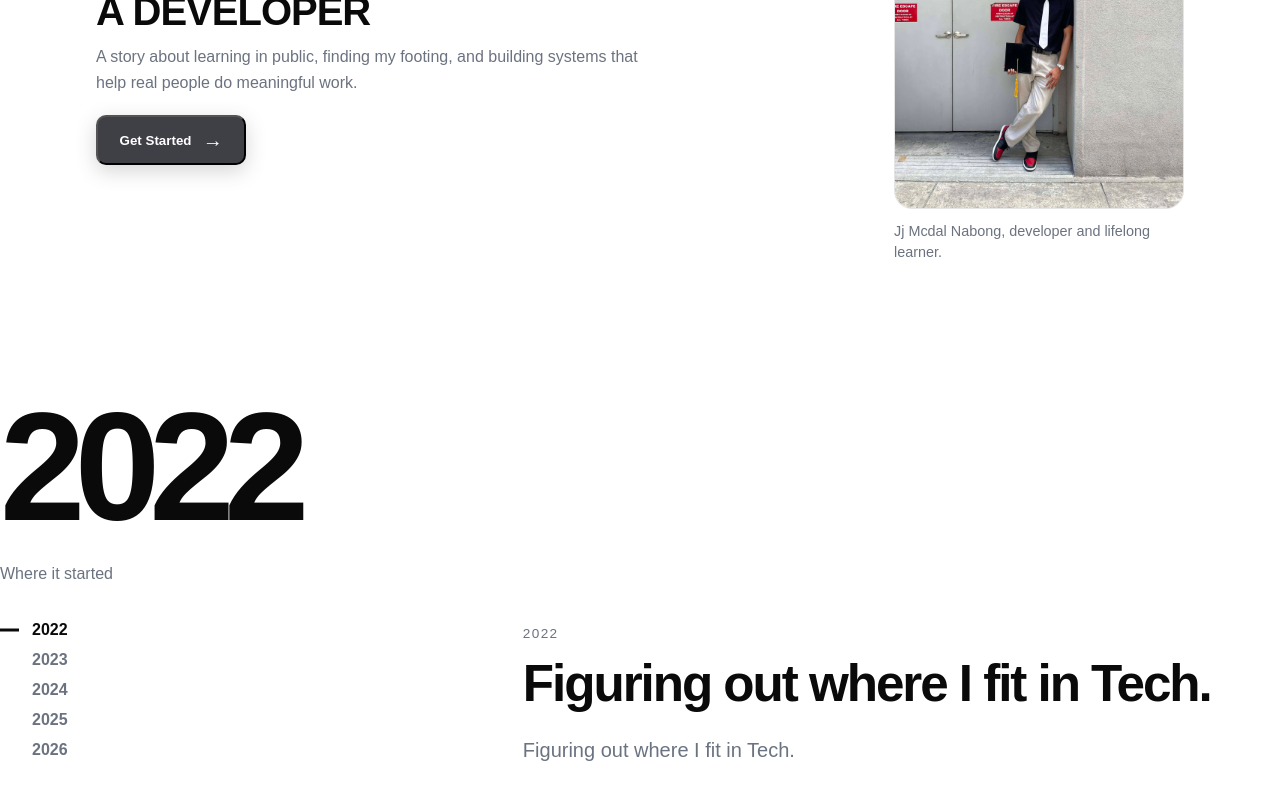
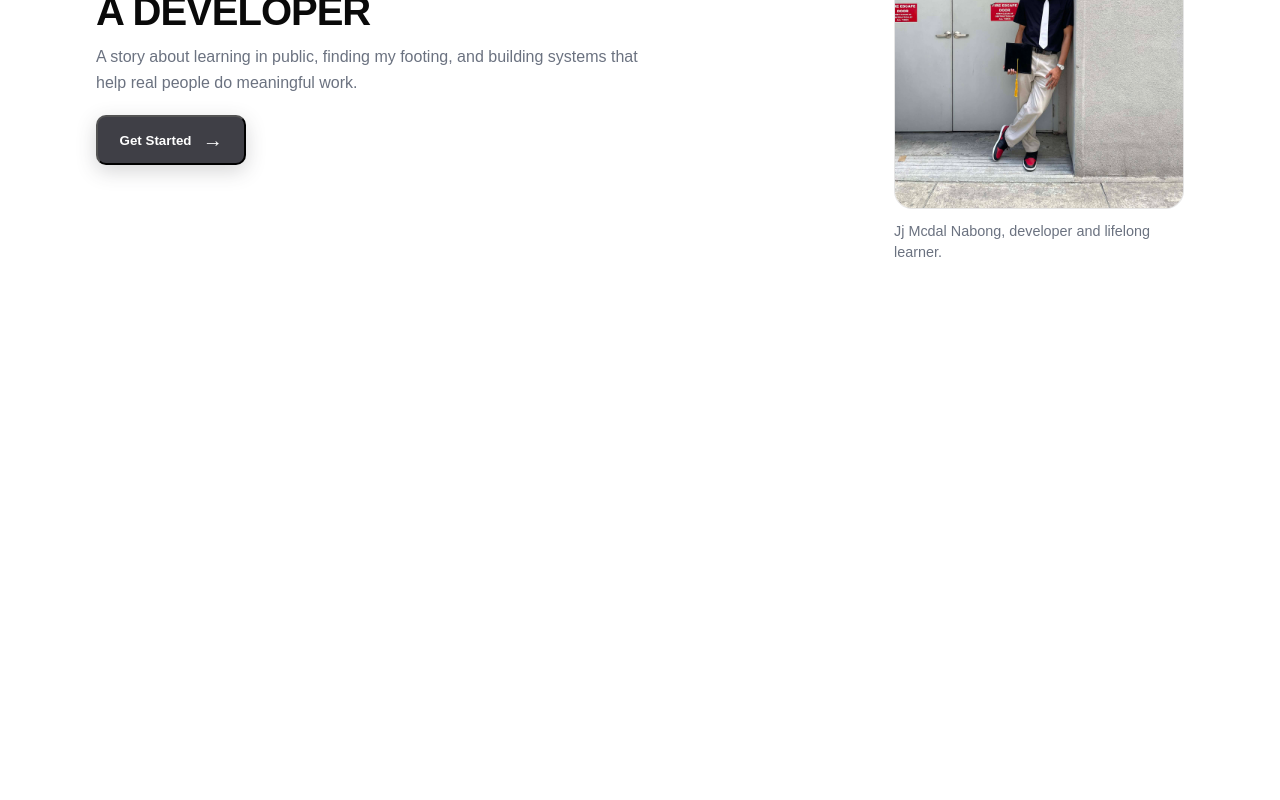
Before and after one commit to JjMcdal/portfolio-jjmcdal, a Next.js app: page /journey in a window 1280 px wide. Shown: the part 270-1070 px from the top of the page. After the commit the page ends 800 px from the top, so only its background shows below. Built offline with nearby package versions, Linux system fonts and the light colour scheme.

Commit message:
fixing journey path

```diff
--- a/app/globals.css
+++ b/app/globals.css
@@ -732,11 +732,14 @@ footer{padding:3.5rem 0}
 
 @keyframes journey-boom-out{0%,65%{opacity:1}100%{opacity:0;visibility:hidden}}
 
-.journey-detail{display:grid;grid-template-columns:minmax(220px,.7fr) minmax(0,1.3fr);gap:clamp(3rem,9vw,9rem);min-height:100svh;padding:8rem 0 6rem;scroll-margin-top:1rem;background:var(--bg);color:var(--text)}
+/* Story view: one continuous scroll. The left column stays pinned while the years scroll on the right. */
 
-.journey-detail-side{position:sticky;top:7rem;align-self:start}
+.journey-detail{display:grid;grid-template-columns:minmax(220px,.7fr) minmax(0,1.3fr);gap:clamp(2rem,6vw,6rem);background:var(--bg);color:var(--text)}
 
-.journey-detail-year{font-size:clamp(5rem,12vw,10rem);font-weight:700;letter-spacing:-.07em;line-height:.8}
+/* Sticky column, as tall as the screen, so the year stays centered while the stories scroll */
+.journey-detail-side{position:sticky;top:0;height:100svh;align-self:start;display:flex;flex-direction:column;justify-content:center}
+
+.journey-detail-year{font-size:clamp(4.5rem,9vw,8rem);font-weight:700;letter-spacing:-.07em;line-height:.8}
 
 .journey-detail-kicker{margin-top:2rem;color:var(--muted);font-size:1rem}
 
@@ -748,13 +751,12 @@ footer{padding:3.5rem 0}
 
 .journey-years button.active::before{content:"";position:absolute;left:0;top:50%;width:1.2rem;height:3px;background:var(--solid);transform:translateY(-50%)}
 
-.journey-detail-content{align-self:center;max-width:48rem}
+/* One full screen per year, so the active year switches cleanly while scrolling */
+.journey-step{min-height:100svh;display:flex;flex-direction:column;justify-content:center;max-width:48rem}
 
-.journey-detail-label{font-family:var(--mono);font-size:.85rem;letter-spacing:.1em;color:var(--muted)}
+.journey-step h2{margin:0 0 1.5rem;font-size:clamp(2rem,4vw,4rem);line-height:1.02;letter-spacing:-.04em}
 
-.journey-detail-content h2{margin:.8rem 0 1.5rem;font-size:clamp(2rem,4vw,4rem);line-height:1.02;letter-spacing:-.04em}
-
-.journey-detail-content>p:last-child{max-width:38rem;color:var(--muted);font-size:clamp(1rem,1.8vw,1.25rem);line-height:1.6}
+.journey-step p{max-width:38rem;color:var(--muted);font-size:clamp(1rem,1.8vw,1.25rem);line-height:1.6}
 
 /* Desktop: portrait shrinks with the viewport height so the whole hero fits without scrolling */
 
@@ -845,19 +847,22 @@ footer{padding:3.5rem 0}
 
   .journey-portrait{justify-self:start;width:min(100%,22rem)}
 
-  .journey-detail{grid-template-columns:1fr;gap:3rem;min-height:auto;padding:5rem 0 6rem}
+  /* block, not grid, so the sticky year header can stay pinned for the whole story */
+  .journey-detail{display:block}
 
-  .journey-detail-side{position:static}
+  .journey-detail-side{top:4.5rem;height:auto;padding:1rem 0;background:var(--bg);z-index:5;justify-content:flex-start}
 
-  .journey-detail-year{font-size:clamp(5rem,24vw,9rem)}
+  .journey-detail-year{font-size:clamp(3.5rem,18vw,6rem)}
 
-  .journey-years{display:flex;flex-wrap:wrap;gap:.8rem 1.2rem;width:100%;margin-top:1.5rem}
+  .journey-detail-kicker{display:none}
+
+  .journey-years{display:flex;flex-wrap:wrap;gap:.4rem 1rem;width:100%;margin-top:.75rem}
 
   .journey-years button{padding-left:0}
 
   .journey-years button.active::before{display:none}
 
-  .journey-detail-content{align-self:start}
+  .journey-step{min-height:80svh}
 
   .timeline-placeholder{grid-template-columns:1fr 1fr}
 
--- a/app/journey/page.tsx
+++ b/app/journey/page.tsx
@@ -8,27 +8,52 @@ export default function JourneyPage() {
   const [started, setStarted] = useState(false);
   const [journeyReady, setJourneyReady] = useState(false);
   const [activeIndex, setActiveIndex] = useState(0);
-  const detail = useRef<HTMLElement>(null);
+  const steps = useRef<(HTMLElement | null)[]>([]);
   const activeStep = JOURNEY[activeIndex];
 
+  // Lock scroll only while the black intro animation is playing
   useEffect(() => {
-    document.body.style.overflow = journeyReady ? "" : "hidden";
+    document.body.style.overflow = started && !journeyReady ? "hidden" : "";
     return () => { document.body.style.overflow = ""; };
+  }, [started, journeyReady]);
+
+  // Scroll-spy: the story crossing the middle of the screen becomes the active year
+  useEffect(() => {
+    if (!journeyReady) return;
+    const observer = new IntersectionObserver(
+      (entries) => {
+        for (const entry of entries) {
+          if (entry.isIntersecting) {
+            setActiveIndex(Number((entry.target as HTMLElement).dataset.index));
+          }
+        }
+      },
+      { rootMargin: "-50% 0px -50% 0px" }
+    );
+    steps.current.forEach((el) => el && observer.observe(el));
+    return () => observer.disconnect();
   }, [journeyReady]);
 
   const startJourney = () => {
     if (started) return;
     setStarted(true);
+    // Swap to the story view while the black overlay covers the screen
     window.setTimeout(() => {
+      setActiveIndex(0);
       setJourneyReady(true);
-      detail.current?.scrollIntoView({ behavior: "smooth" });
+      window.scrollTo({ top: 0, behavior: "instant" });
     }, 850);
+  };
+
+  const jumpTo = (index: number) => {
+    steps.current[index]?.scrollIntoView({ behavior: "smooth", block: "center" });
   };
 
   return (
     <>
       <Chrome variant="journey" />
       <main className="journey-page">
+        {!journeyReady && (
           <section className="journey-hero">
             <div className="wrap journey-hero-grid">
               <div className="journey-hero-copy">
@@ -45,24 +70,42 @@ export default function JourneyPage() {
               </figure>
             </div>
           </section>
-        <section className="journey-detail" ref={detail} aria-label="Developer journey story">
+        )}
+
+        {journeyReady && (
+          <section id="story" className="journey-detail wrap" aria-label="Developer journey story">
             <aside className="journey-detail-side">
               <p className="journey-detail-year">{activeStep.year}</p>
               <p className="journey-detail-kicker">Where it started</p>
               <nav className="journey-years" aria-label="Journey years">
                 {JOURNEY.map((step, index) => (
-                <button type="button" className={index === activeIndex ? "active" : ""} key={step.year} onClick={() => setActiveIndex(index)}>
+                  <button
+                    type="button"
+                    className={index === activeIndex ? "active" : ""}
+                    aria-current={index === activeIndex ? "true" : undefined}
+                    key={step.year}
+                    onClick={() => jumpTo(index)}
+                  >
                     {step.year}
                   </button>
                 ))}
               </nav>
             </aside>
-          <article className="journey-detail-content">
-            <p className="journey-detail-label">{activeStep.year}</p>
-            <h2>{activeStep.title}</h2>
-            <p>{activeStep.text}</p>
+            <div className="journey-detail-stories">
+              {JOURNEY.map((step, index) => (
+                <article
+                  className="journey-step"
+                  key={step.year}
+                  data-index={index}
+                  ref={(el) => { steps.current[index] = el; }}
+                >
+                  <h2>{step.title}</h2>
+                  <p>{step.text}</p>
                 </article>
+              ))}
+            </div>
           </section>
+        )}
       </main>
       {started ? (
         <div className="journey-boom" role="status" aria-label="Starting journey">
```
Lines whose indentation alone changed are shown as unchanged.
